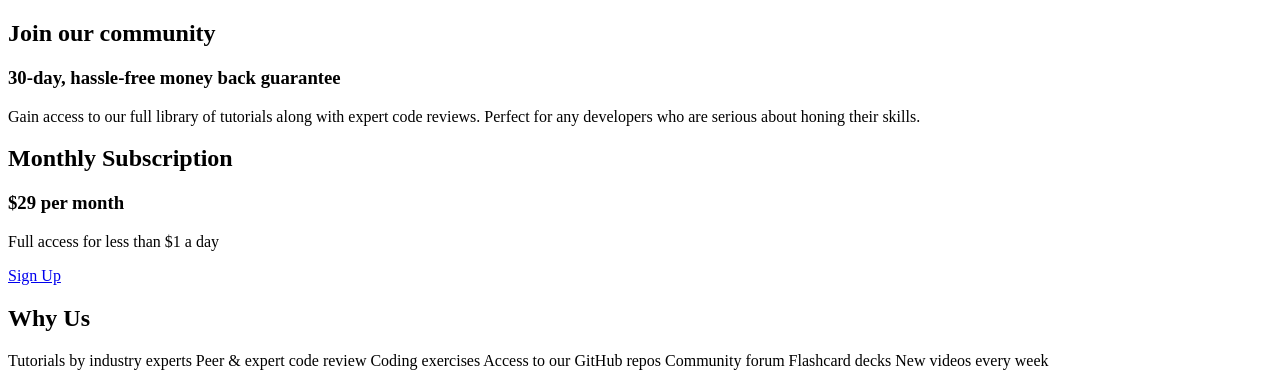
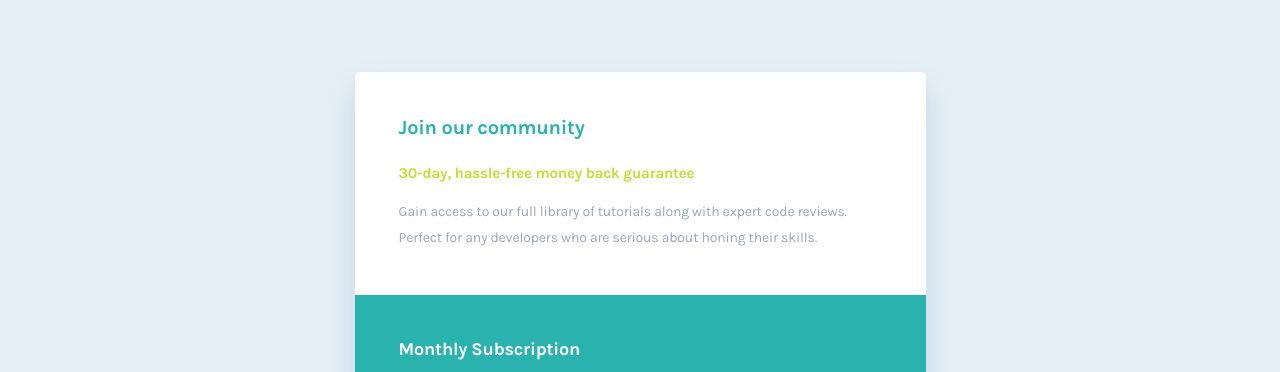
Before and after one commit to imfabra/Single-price-grid-component-imfabra, a plain HTML site: page index.html in a window 1280 px wide. Shown: the top 372 px of the page. Drawn offline with Linux system fonts and the light colour scheme.

Commit message:
Create style for the cards

```diff
--- /dev/null
+++ b/css/button-primary/button-primary.css
@@ -0,0 +1,16 @@
+.button-primary {
+    font: var(--highlight);
+    color: var(--color-light1);
+    text-decoration: none;
+    text-align: center;
+
+    display: block;
+    background-color: var(--color-highlight);
+    box-shadow: 0px 10px 10px rgba(0, 0, 0, 0.0973011);
+    border-radius: 5px;
+
+    padding-block-start: 15px;
+    padding-block-end: 14px;
+    margin-block-start: 26px;
+    margin-block-end: 24px;
+}
--- /dev/null
+++ b/css/card-info/__caption/card-info__caption.css
@@ -0,0 +1,14 @@
+.card-info__caption {
+    font: var(--caption2);
+    letter-spacing: -0.19px;
+    color: var(--color-highlight);
+
+    margin-block-start: 24px;
+    margin-block-end: 0px;
+}
+
+@media only screen and (min-width: 1440px) {
+    .card-info__caption {
+        font: var(--caption1);
+    }
+}
--- /dev/null
+++ b/css/card-info/__content/card-info__content.css
@@ -0,0 +1,16 @@
+.card-info__content {
+    font: var(--content2);
+    letter-spacing: -0.17px;
+    color: var(--color-light4);
+
+    margin-block-start: 16px;
+    margin-block-end: 32px;
+}
+
+@media only screen and (min-width: 1440px) {
+    .card-info__content {
+        font: var(--content1);
+
+        margin-block-start: 11px;
+    }
+}
--- /dev/null
+++ b/css/card-info/__headline/card-info__headline.css
@@ -0,0 +1,13 @@
+.card-info__headline {
+    margin-block-start: 4px;
+    margin-block-end: 0px;
+    font: var(--headline2);
+    letter-spacing: -0.25px;
+    color: var(--color-primary);
+}
+
+@media only screen and (min-width: 1440px) {
+    .card-info__headline {
+        font: var(--headline1);
+    }
+}
--- /dev/null
+++ b/css/card-info/card-info.css
@@ -0,0 +1,7 @@
+@import './__headline/card-info__headline.css';
+@import './__caption/card-info__caption.css';
+@import './__content/card-info__content.css';
+
+.card-info {
+    background-color: var(--color-light1);
+}
--- /dev/null
+++ b/css/card-subscription/__caption/--text-secondary/card-subscription__caption--text-secondary.css
@@ -0,0 +1,6 @@
+.card-subscription__caption--text-secondary {
+    font: var(--content1);
+    letter-spacing: -0.2px;
+    color: var(--color-light3);
+    margin-inline-start: 11px;
+}
--- /dev/null
+++ b/css/card-subscription/__caption/card-subscription__caption.css
@@ -0,0 +1,15 @@
+@import './--text-secondary/card-subscription__caption--text-secondary.css';
+
+.card-subscription__caption {
+    font-weight: 700;
+    font-size: 32px;
+    line-height: 37,41px;
+    letter-spacing: -0.4px;
+    color: var(--color-light1);
+
+    margin-block-start: 18px;
+    margin-block-end: 0px;
+
+    display: flex;
+    align-items: center;
+}
--- /dev/null
+++ b/css/card-subscription/__content/card-subscription__content.css
@@ -0,0 +1,8 @@
+.card-subscription__content {
+    font: var(--content1);
+    letter-spacing: -0.2px;
+    color: var(--color-light1);
+
+    margin-block-start: 4px;
+    margin-block-end: 0px;
+}
--- /dev/null
+++ b/css/card-subscription/__headline/card-subscription__headline.css
@@ -0,0 +1,6 @@
+.card-subscription__headline {
+    margin: 0;
+    font: var(--headline3);
+    letter-spacing: -0.22px;
+    color: var(--color-light1);
+}
--- /dev/null
+++ b/css/card-subscription/card-subscription.css
@@ -0,0 +1,8 @@
+@import './__headline/card-subscription__headline.css';
+@import './__caption/card-subscription__caption.css';
+@import './__content/card-subscription__content.css';
+
+.card-subscription {
+    background-color: var(--color-primary);
+    flex-grow: 1;
+}
--- /dev/null
+++ b/css/card-us/__content/card-us__content.css
@@ -0,0 +1,14 @@
+.card-us__content {
+    font: var(--content3);
+    letter-spacing: -0.17px;
+    color: var(--color-light2);
+    margin-block-start: 18px;
+    margin-block-end: 0px;
+    padding-inline-end: 80px;
+}
+
+@media only screen and (min-width: 1440px) {
+    .card-us__content {
+        padding-inline-end: 40px;
+    }
+}
--- /dev/null
+++ b/css/card-us/__headline/card-us__headline.css
@@ -0,0 +1,6 @@
+.card-us__headline {
+    font: var(--headline3);
+    letter-spacing: -0.22px;
+    color: var(--color-light1);
+    margin: 0;
+}
--- /dev/null
+++ b/css/card-us/card-us.css
@@ -0,0 +1,13 @@
+@import './__headline/card-us__headline.css';
+@import './__content/card-us__content.css';
+
+.card-us {
+    background-color: var(--color-secondary);
+    flex-grow: 1;
+}
+
+@media only screen and (min-width: 1440px) {
+    .card-us {
+        max-inline-size: 318px;
+    }
+}
--- /dev/null
+++ b/css/card-wrapper/card-wrapper.css
@@ -0,0 +1,9 @@
+.card-wrapper {
+    margin: 7.717041801%;
+}
+
+@media only screen and (min-width: 1440px) {
+    .card-wrapper {
+        margin: 40px;
+    }
+}
--- a/css/main.css
+++ b/css/main.css
@@ -1,26 +1,33 @@
 @import url('https://fonts.googleapis.com/css2?family=Karla:wght@400;700&display=swap');
+
+@import './card-wrapper/card-wrapper.css';
+@import './card-info/card-info.css';
+@import './card-subscription/card-subscription.css';
+@import './button-primary/button-primary.css';
+@import './card-us/card-us.css';
 
 :root {
     /* Colors */
     --color-background: hsl(204, 43%, 93%);
     --color-primary: hsl(179, 62%, 43%);
-    --color-secondary: hsl(179, 62%, 43%);
+    --color-secondary: hsl(179, 48%, 52%);
     --color-highlight: hsl(71, 73%, 54%);
-    --color-light1: hsl(0, 0, 100);
-    --color-light2: hsl(0, 0, 100, 75%);
-    --color-light2: hsl(0, 0, 100, 50%);
-    --color-light2: hsl(218, 22%, 67%);
+    --color-light1: hsl(0, 0%, 100%);
+    --color-light2: hsl(0, 0%, 100%, 65%);
+    --color-light3: hsl(0, 0%, 100%, 50%);
+    --color-light4: hsl(218, 22%, 67%);
 
     /* Typography */
     --font-base: 'Karla', sans-serif;
-    --headline1: 700 24px/28px var(--font-base); /* latter-spacing: -0.3px */
-    --headline2: 700 20px/23px var(--font-base); /* latter-spacing: -0.25px */
-    --headline3: 700 18px/21px var(--font-base); /* latter-spacing: -0.22px */
-    --caption1: 700 18px/21px var(--font-base); /* latter-spacing: -0.22px */
-    --caption2: 700 15px/20px var(--font-base); /* latter-spacing: -0.19px */
-    --content1: 16px/26px var(--font-base); /* latter-spacing: -0.2px */
-    --content2: 14px/20px var(--font-base); /* latter-spacing: -0.17px */
-    --highlight: 700 16px/19px var(--font-base); /* latter-spacing: -0.2px */
+    --headline1: 700 24px/28px var(--font-base); /* letter-spacing: -0.3px */
+    --headline2: 700 20px/23px var(--font-base); /* letter-spacing: -0.25px */
+    --headline3: 700 18px/21px var(--font-base); /* letter-spacing: -0.22px */
+    --caption1: 700 18px/21px var(--font-base); /* letter-spacing: -0.22px */
+    --caption2: 700 15px/20px var(--font-base); /* letter-spacing: -0.19px */
+    --content1: 16px/26px var(--font-base); /* letter-spacing: -0.2px */
+    --content2: 14px/26px var(--font-base); /* letter-spacing: -0.17px */
+    --content3: 14px/20px var(--font-base); /* letter-spacing: -0.17px */
+    --highlight: 700 16px/19px var(--font-base); /* letter-spacing: -0.2px */
 }
 
 
@@ -33,3 +40,45 @@
 html {
     box-sizing: border-box;
 }
+
+body {
+    margin: 0;
+    padding: 0;
+    inline-size: 100%;
+    min-block-size: 100vh;
+    font-family: var(--font-base);
+    background-color: var(--color-background);
+}
+
+.container {
+    margin: 0 auto;
+    max-inline-size: 635px;
+    min-block-size: 100vh;
+
+    display: flex;
+    justify-content: center;
+    align-items: center;
+}
+
+.wrapper {
+    display: flex;
+    justify-content: space-between;
+    flex-wrap: wrap;
+
+    margin-inline-start: 32px;
+    margin-inline-end: 32px;
+    margin-block-start: 72px;
+    margin-block-end: 62px;
+
+    overflow: hidden;
+    border-radius: 5px;
+    box-shadow: 0px 15px 30px rgba(0, 81, 171, 0.148847);
+}
+
+@media only screen and (min-width: 1440px) {
+    .wrapper {
+        margin: 0;
+        max-block-size: 475px;
+        border-radius: 8px;
+    }
+}
--- a/index.html
+++ b/index.html
@@ -42,10 +42,10 @@
           <p class="card-us__content">
             Tutorials by industry experts
             Peer &amp; expert code review
-            Coding exercises
+            Coding exercises <br>
             Access to our GitHub repos
-            Community forum
-            Flashcard decks
+            Community forum <br>
+            Flashcard decks <br>
             New videos every week
           </p>
         </div>
```
